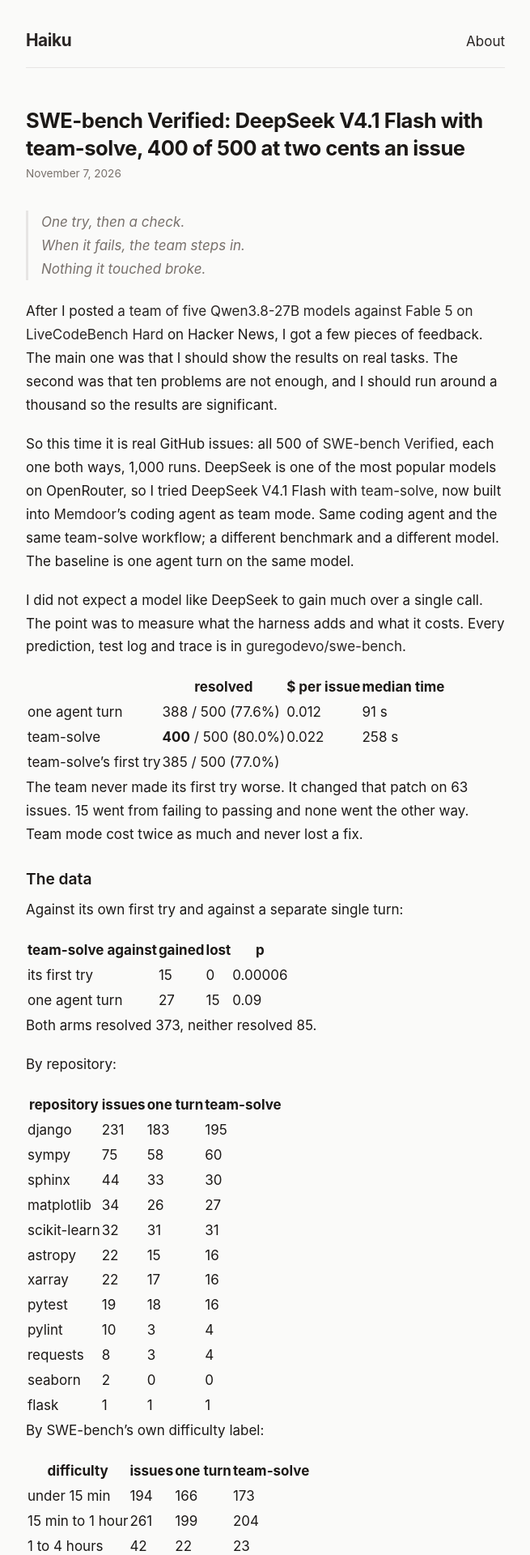
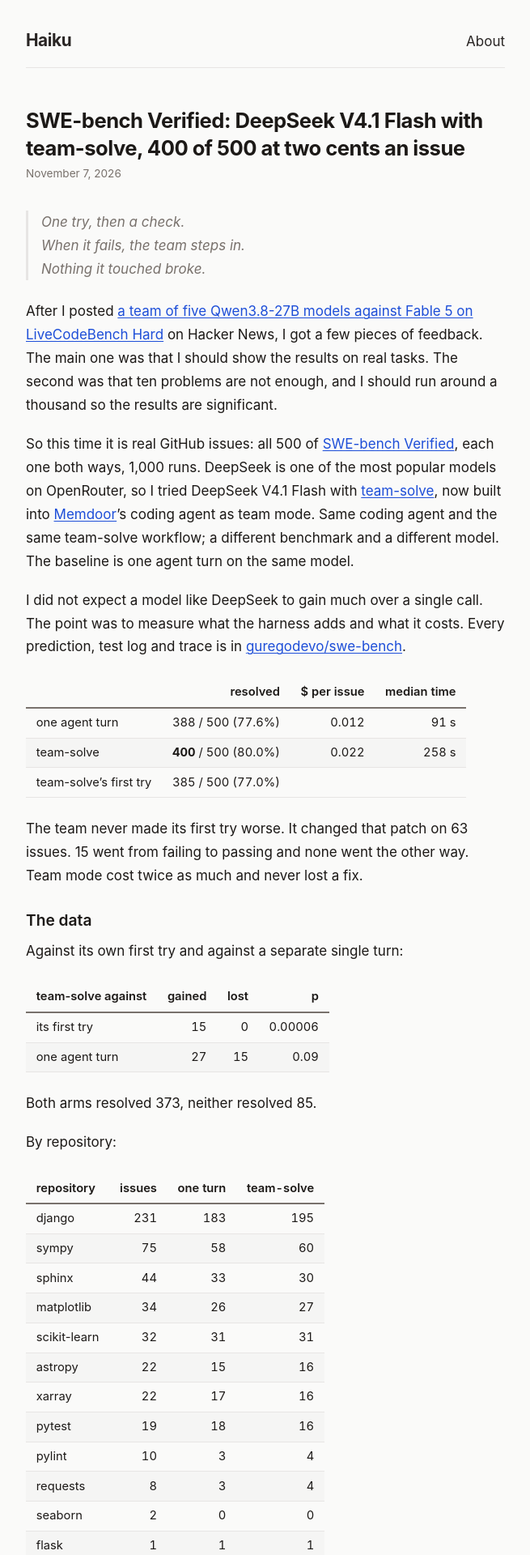
Before and after one commit to guregodevo/guregodevo.github.io, a Jekyll site: the page built from _posts/2026-11-07-swe-bench-verified-deepseek-team-solve.md, in a window 1280 px wide. Shown: the top 1920 px of the page at 81% size, without its empty margins (312-967 px from the left). Built offline with Jekyll 4.4.1, drawn with Linux system fonts in a browser that asks for light colours; some of the changed text lies outside the part shown.

Commit message:
Posts: links in blue and underlined, tables with rules, stripes and aligned numbers that scroll on a phone, indented lists; the SWE-bench post gets a section on the cost

```diff
--- a/assets/css/style.css
+++ b/assets/css/style.css
@@ -4,6 +4,9 @@
   --muted: #78716c;
   --accent: #292524;
   --border: #e7e5e4;
+  --stripe: #f5f5f4;
+  --link: #1d4ed8;
+  --link-hover: #1e3a8a;
   --max-width: 640px;
 }
 
@@ -99,6 +102,65 @@
   margin-bottom: 1.2rem;
 }
 
+.post-content a {
+  color: var(--link);
+  text-decoration: underline;
+  text-decoration-thickness: 1px;
+  text-underline-offset: 2px;
+}
+
+.post-content a:hover {
+  color: var(--link-hover);
+  text-decoration-thickness: 2px;
+}
+
+.post-content ul,
+.post-content ol {
+  padding-left: 1.4rem;
+  margin-bottom: 1.2rem;
+}
+
+.post-content li {
+  margin-bottom: 0.3rem;
+}
+
+/* Tables scroll sideways on a narrow screen instead of squeezing the columns. */
+.post-content table {
+  display: block;
+  max-width: 100%;
+  overflow-x: auto;
+  border-collapse: collapse;
+  margin: 1.5rem 0;
+  font-size: 0.92rem;
+  line-height: 1.45;
+}
+
+.post-content th,
+.post-content td {
+  padding: 0.45rem 0.8rem;
+  border-bottom: 1px solid var(--border);
+  text-align: left;
+  vertical-align: top;
+}
+
+.post-content thead th {
+  border-bottom: 2px solid var(--muted);
+  font-weight: 600;
+  white-space: nowrap;
+}
+
+.post-content tbody tr:nth-child(even) {
+  background: var(--stripe);
+}
+
+/* Numbers line up: every column after the first is right-aligned, in tabular figures. */
+.post-content th:not(:first-child),
+.post-content td:not(:first-child) {
+  text-align: right;
+  font-variant-numeric: tabular-nums;
+  white-space: nowrap;
+}
+
 .post-content blockquote {
   border-left: 3px solid var(--border);
   padding-left: 1rem;
@@ -150,3 +212,15 @@
   color: var(--muted);
   font-size: 0.8rem;
 }
+
+@media (max-width: 520px) {
+  .post-content table {
+    font-size: 0.8rem;
+  }
+
+  .post-content th,
+  .post-content td {
+    padding: 0.4rem 0.45rem;
+    white-space: nowrap;
+  }
+}
```
Also changed, not shown: _posts/2026-11-07-swe-bench-verified-deepseek-team-solve.md (+20 -1 lines).
